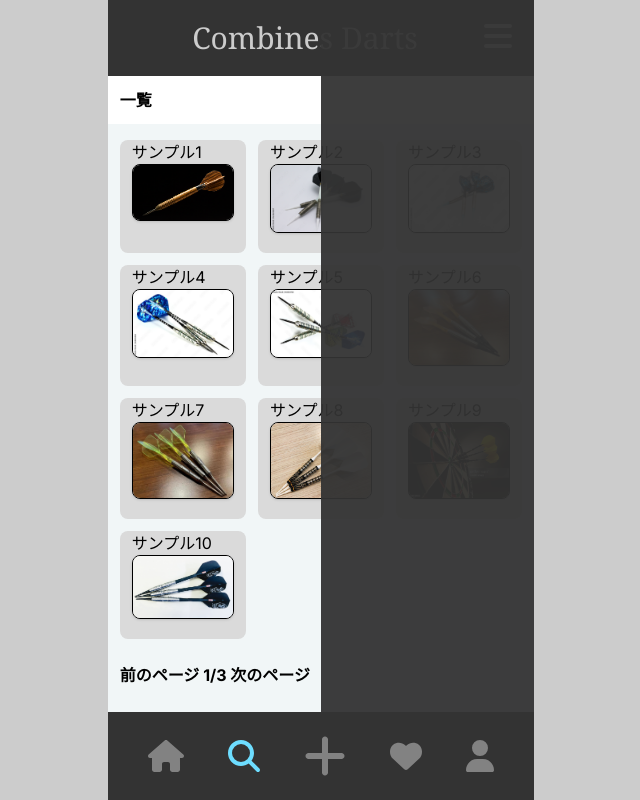
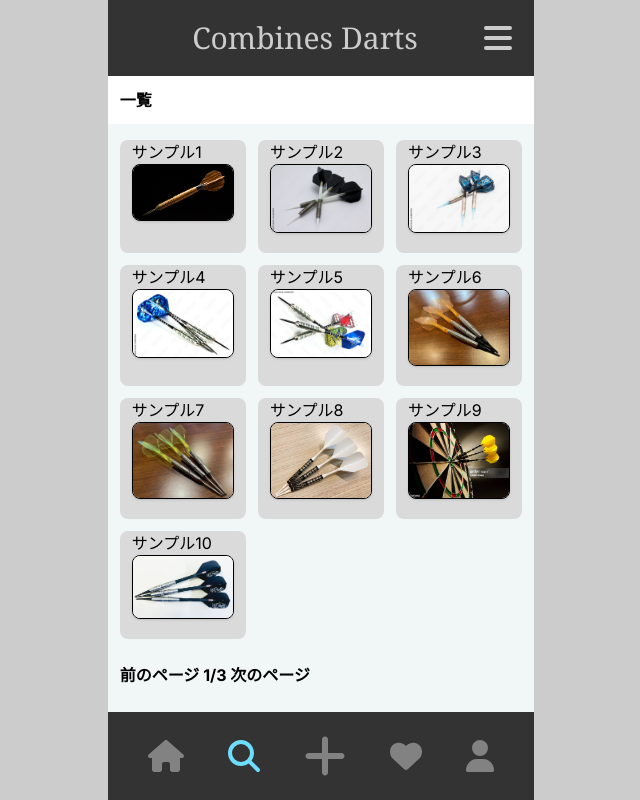
Before and after one commit to kanori1022/darts_frontend, a Next.js app: page /search in a window 1280 px wide. Shown: the whole page, without its empty margins (319-959 px from the left). Built offline with nearby package versions, Linux system fonts and the light colour scheme.

Commit message:
ドロワーメニュー修正

```diff
--- a/components/DrawerMenu/DrawerMenu.tsx
+++ b/components/DrawerMenu/DrawerMenu.tsx
@@ -1,9 +1,26 @@
-export const DrawerMenu = () => {
+type DrawerMenuProps = {
+  isOpen: boolean;
+  onClose: () => void;
+};
+
+export const DrawerMenu: React.FC<DrawerMenuProps> = ({ isOpen, onClose }) => {
+  if (!isOpen) return null; // 表示されていないときは何も描画しない
+
   return (
     // https://tailwindcss.com/docs/z-index 奥行き
     // https://tailwindcss.com/docs/opacity 透明度
-    <div className="bg-[#333333] opacity-95 z-50 absolute right-0 w-1/2 h-screen">
-      {/* <p className="text-3xl font-serif text-[#CCCCCC] mx-auto text-center"></p> */}
+    <div className="absolute top-0 right-0 w-1/2 h-screen bg-[#333333] opacity-95 z-50">
+      {/* 閉じるボタン */}
+      <button
+        onClick={onClose}
+        className="absolute top-0 right-0 text-[#FFFFFF] p-4 text-right w-1/2"
+      ></button>
+
+      {/* メニューアイテム */}
+      <div className="text-[#CCCCCC] text-xl pt-18 p-4 space-y-5">
+        <p>メニューA</p>
+        <p>メニューB</p>
+      </div>
     </div>
   );
 };
--- a/components/Header/Header.tsx
+++ b/components/Header/Header.tsx
@@ -1,18 +1,30 @@
+"use client";
+
 import { faBars } from "@fortawesome/free-solid-svg-icons/faBars";
 import { FontAwesomeIcon } from "@fortawesome/react-fontawesome";
 import Link from "next/link";
+import { useState } from "react";
 import { DrawerMenu } from "../DrawerMenu/DrawerMenu";
 
 export const Header = () => {
-  // const [isOpen, setIsOpen] = useState<boolean>(false);
+  const [isOpen, setIsOpen] = useState(false);
+
+  const toggleDrawer = () => {
+    setIsOpen((prev) => !prev);
+  };
+
   return (
     <>
-      <DrawerMenu />
-      <div className="bg-[#333333] p-5 flex justify-between">
+      <DrawerMenu isOpen={isOpen} onClose={() => setIsOpen(false)} />
+      <div className="bg-[#333333] p-5 flex justify-between items-center relative">
         <p className="text-3xl font-serif text-[#CCCCCC] mx-auto text-center cursor-pointer">
           <Link href="/home">Combines Darts</Link>
         </p>
-        <button type="button" className="h-8 w-8 text-[#CCCCCC]">
+        <button
+          type="button"
+          className="h-8 w-8 z-50 text-[#CCCCCC]"
+          onClick={toggleDrawer}
+        >
           <FontAwesomeIcon icon={faBars} size="2x" className="cursor-pointer" />
         </button>
       </div>
```
